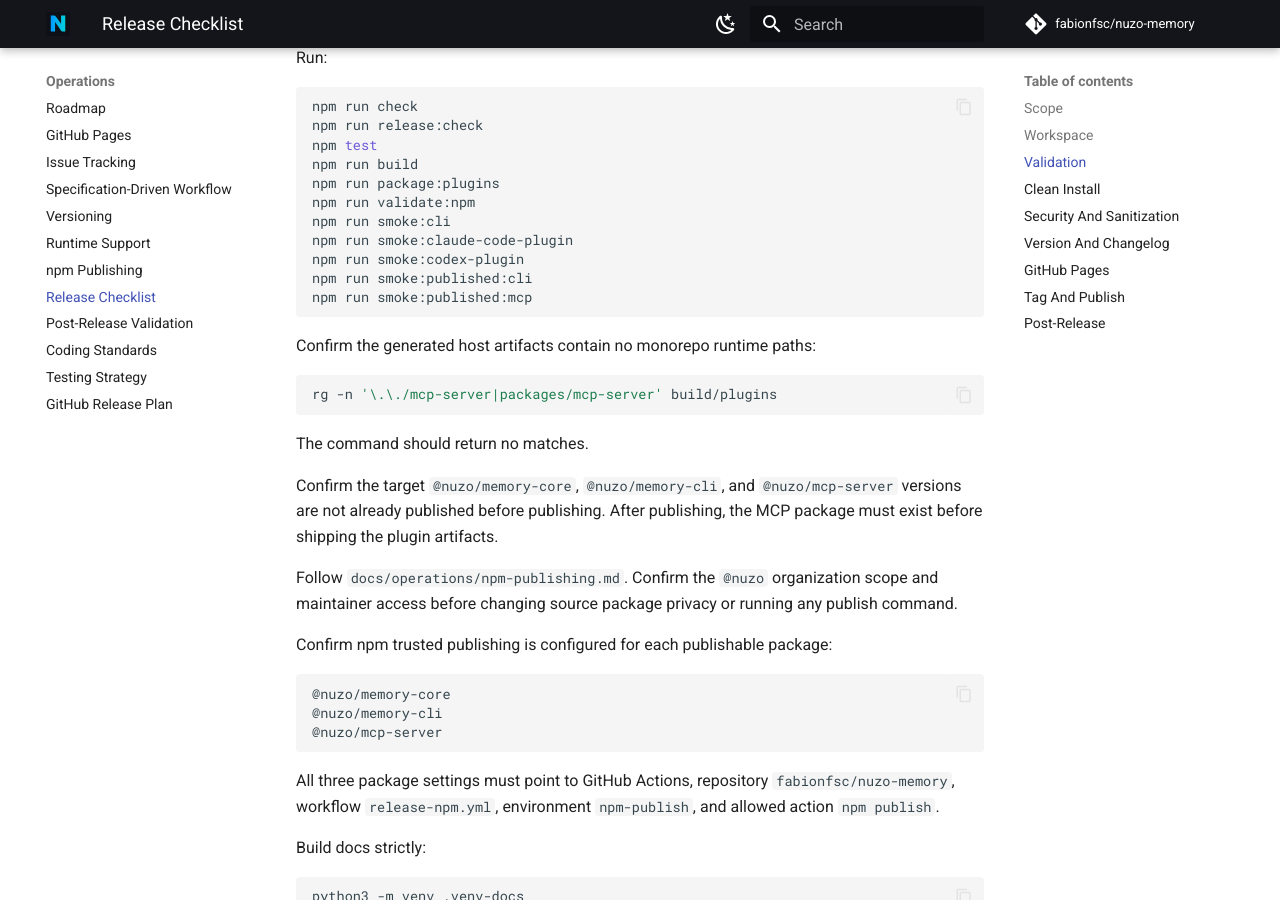
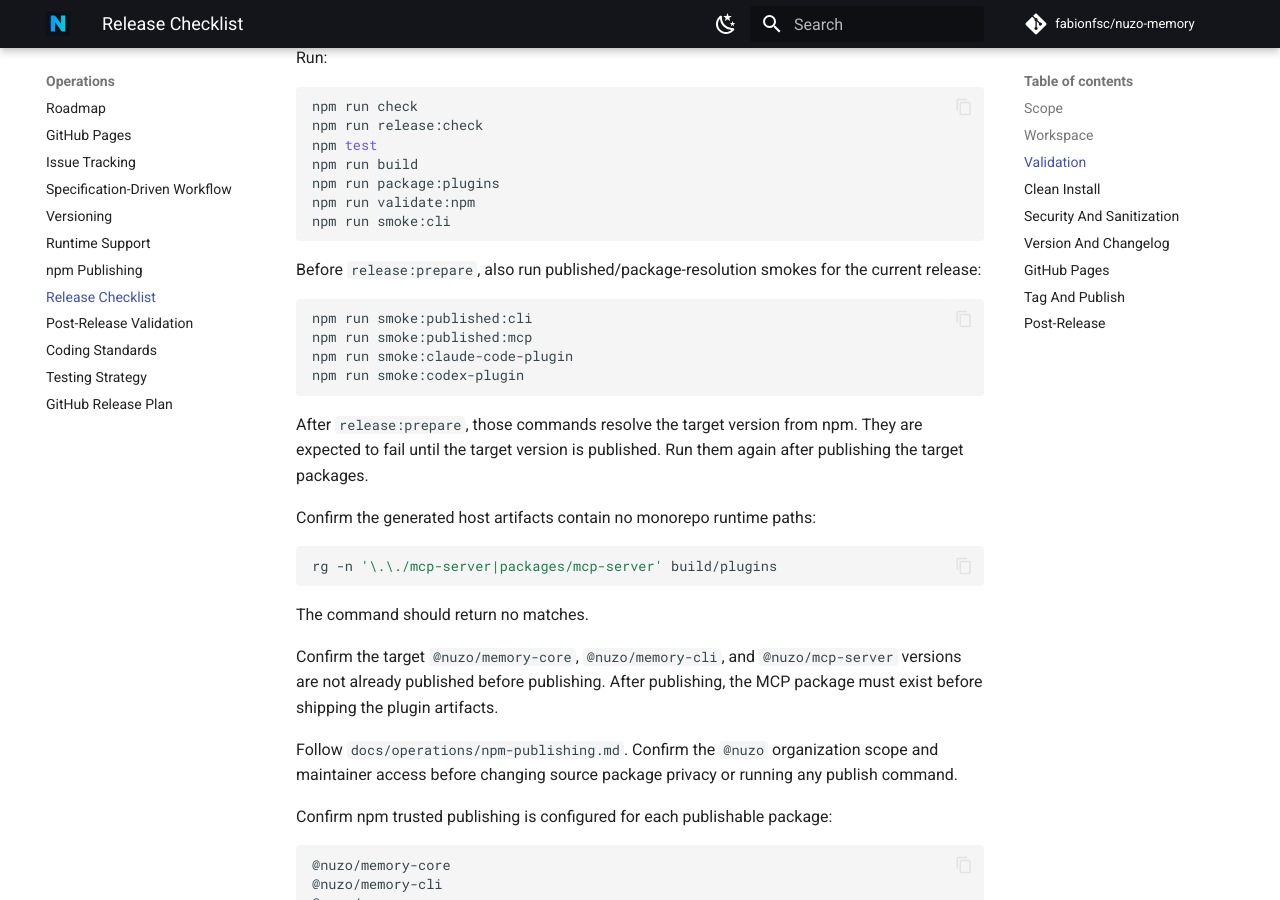
Before and after one commit to fabionfsc/nuzo-memory, an MkDocs documentation site: the page built from docs/operations/release-checklist.md, in a window 1280 px wide and 900 px high, scrolled down 1338 px. Built offline with MkDocs 1.6.1 and Material for MkDocs 9.7.7, drawn with Linux system fonts in a browser that asks for light colours; comment, search, counter and statistics services are not loaded.

Commit message:
chore(release): prepare 0.1.3

````diff
--- a/docs/operations/release-checklist.md
+++ b/docs/operations/release-checklist.md
@@ -65,11 +65,21 @@ npm run build
 npm run package:plugins
 npm run validate:npm
 npm run smoke:cli
+```
+
+Before `release:prepare`, also run published/package-resolution smokes for the
+current release:
+
+```bash
+npm run smoke:published:cli
+npm run smoke:published:mcp
 npm run smoke:claude-code-plugin
 npm run smoke:codex-plugin
-npm run smoke:published:cli
-npm run smoke:published:mcp
 ```
+
+After `release:prepare`, those commands resolve the target version from npm.
+They are expected to fail until the target version is published. Run them again
+after publishing the target packages.
 
 Confirm the generated host artifacts contain no monorepo runtime paths:
 
--- a/package.json
+++ b/package.json
@@ -1,6 +1,6 @@
 {
   "name": "nuzo-memory",
-  "version": "0.1.2",
+  "version": "0.1.3",
   "private": true,
   "description": "Local-first, auditable memory for Codex, Claude Code, and MCP-compatible AI agents.",
   "license": "Apache-2.0",
````
Also changed, not shown: CHANGELOG.md (+5 -0 lines), 10 other files.
